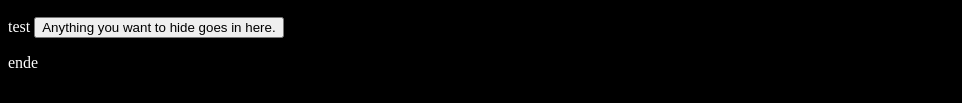
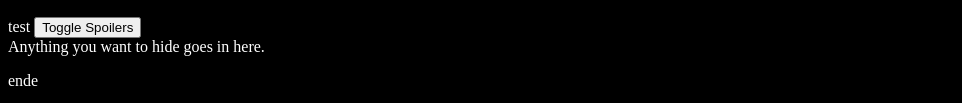
Before and after one commit to YON1/YON1.github.io, a plain HTML site: page index.html in a window 1280 px wide. Shown: the part 4439-4542 px from the top of the page, without its empty margins (0-962 px from the left). Drawn offline with Linux system fonts and the light colour scheme.

Commit message:
Update index.html

```diff
--- a/index.html
+++ b/index.html
@@ -115,9 +115,9 @@ Zu besonderen Anlässen kann man sie aber auch im Festtagskleid erwischen.<br />
 
 <span class="spoiler" >test</span>
 
-<button id=”spoiler_button” name=”spoiler_button” type=”button”>
+<button id=”spoiler_button” name=”spoiler_button” type=”button”> Toggle Spoilers
+</button>
 <div id=”spoiler_text” style=”display: none;”> Anything you want to hide goes in here. </div>
-</button>
 
 <p>ende</p>
 
```
